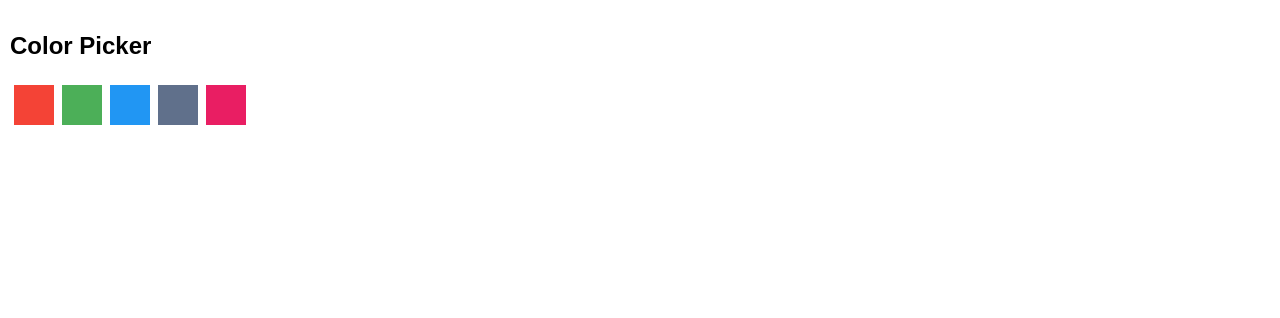
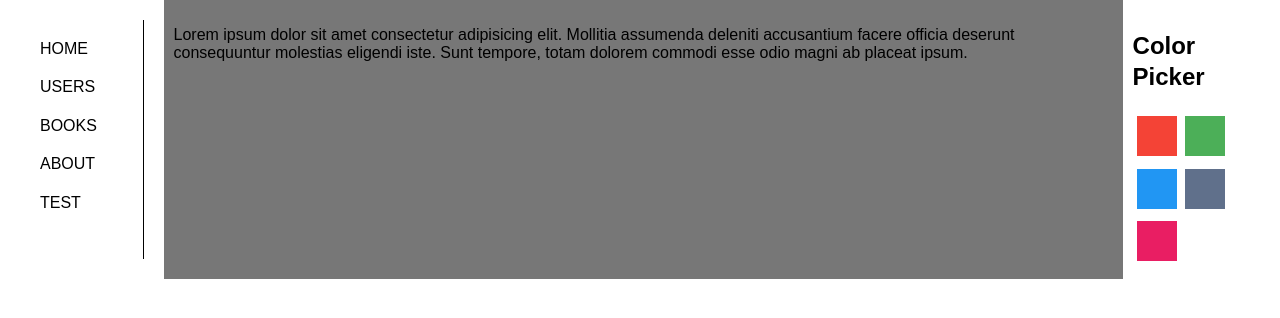
Before and after one commit to Yevheniia30/goit-react-test, a React (Create React App) app: page / in a window 1280 px wide. Shown: the top 318 px of the page. Built offline with nearby package versions, Linux system fonts and the light colour scheme.

Commit message:
installed jss and use it

```diff
--- a/package.json
+++ b/package.json
@@ -6,9 +6,11 @@
     "@testing-library/jest-dom": "^5.11.9",
     "@testing-library/react": "^11.2.5",
     "@testing-library/user-event": "^12.6.3",
+    "classnames": "^2.2.6",
     "modern-normalize": "^1.0.0",
     "react": "^17.0.1",
     "react-dom": "^17.0.1",
+    "react-jss": "^10.5.1",
     "react-scripts": "4.0.2",
     "web-vitals": "^1.1.0"
   },
--- a/src/App.js
+++ b/src/App.js
@@ -1,6 +1,6 @@
-// import Navigation from "./components/Navigation";
+import Navigation from "./components/Navigation";
 import "./components/app.style.css";
-// import Content from "./components/Content";
+import Content from "./components/Content";
 import ColorPicker from "./components/ColorPicker";
 
 const colorPickerOptions = [
@@ -14,8 +14,8 @@ const colorPickerOptions = [
 const App = () => {
   return (
     <div className="app">
-      {/* <Navigation /> */}
-      {/* <Content /> */}
+      <Navigation />
+      <Content />
       <ColorPicker options={colorPickerOptions} />
     </div>
   );
--- a/src/components/ColorPicker/index.jsx
+++ b/src/components/ColorPicker/index.jsx
@@ -5,9 +5,10 @@ const ColorPicker = ({ options }) => {
     <div className="ColorPicker">
       <h2 className="ColorPicker__title">Color Picker</h2>
       <div>
-        {options.map((option) => (
+        {options.map((option, index) => (
           // инлайн стили
           <span
+            key={index}
             className="ColorPicker__option"
             style={{ backgroundColor: option.color }}
           ></span>
--- /dev/null
+++ b/src/components/Navigation/NavLink.jsx
@@ -0,0 +1,37 @@
+import { createUseStyles } from "react-jss";
+
+const useStyles = createUseStyles({
+  link: {
+    display: "block",
+    color: "#000000",
+    textDecoration: "none",
+    padding: 10,
+
+    "&:hover": {
+      color: "#fff",
+      backgroundColor: "#808080",
+    },
+  },
+  activeLink: {
+    backgroundColor: "#752080",
+  },
+});
+
+const NavLink = ({ path, label }) => {
+  const classes = useStyles();
+  const { pathname } = window.location;
+
+  return (
+    <a
+      className={[
+        classes.link,
+        pathname === path ? classes.activeLink : "",
+      ].join(" ")}
+      href={path}
+    >
+      {label}
+    </a>
+  );
+};
+
+export default NavLink;
--- a/src/components/Navigation/index.jsx
+++ b/src/components/Navigation/index.jsx
@@ -1,23 +1,36 @@
-import "./styles.css";
+// import "./styles.css";
+import NavLink from "./NavLink";
+import { createUseStyles } from "react-jss";
+
+const useStyles = createUseStyles({
+  nav: {
+    width: 200,
+    display: "flex",
+    flexDirection: "column",
+    listStyle: "none",
+    margin: (x) => {
+      return x === 5 ? "20px" : "0px";
+    },
+    padding: 10,
+    borderRight: "1px solid #000000",
+  },
+});
 
 const Navigation = () => {
+  const x = 5;
+  const classes = useStyles(x);
+
+  // определяем активную страницу и присваиваем ей класс active-link
+  const { pathname } = window.location;
+
+  console.log(classes);
   return (
-    <div className="nav">
-      <a className="link" href="/home-page">
-        HOME
-      </a>
-      <a className="link" href="/users-page">
-        USERS
-      </a>
-      <a className="link" href="/books-page">
-        BOOKS
-      </a>
-      <a className="link" href="/about-page">
-        ABOUT
-      </a>
-      <a className="link" href="/test-page">
-        TEST
-      </a>
+    <div className={classes.nav}>
+      <NavLink path="/home-page" label="HOME" />
+      <NavLink path="/users-page" label="USERS" />
+      <NavLink path="/books-page" label="BOOKS" />
+      <NavLink path="/about-page" label="ABOUT" />
+      <NavLink path="/test-page" label="TEST" />
     </div>
   );
 };
--- a/src/index.js
+++ b/src/index.js
@@ -1,5 +1,6 @@
 import React from "react";
 import ReactDOM from "react-dom";
+
 import "./index.css";
 import "modern-normalize/modern-normalize.css";
 
```
Also changed, not shown: 1 other file (tests, documents, lock files or other folders).
